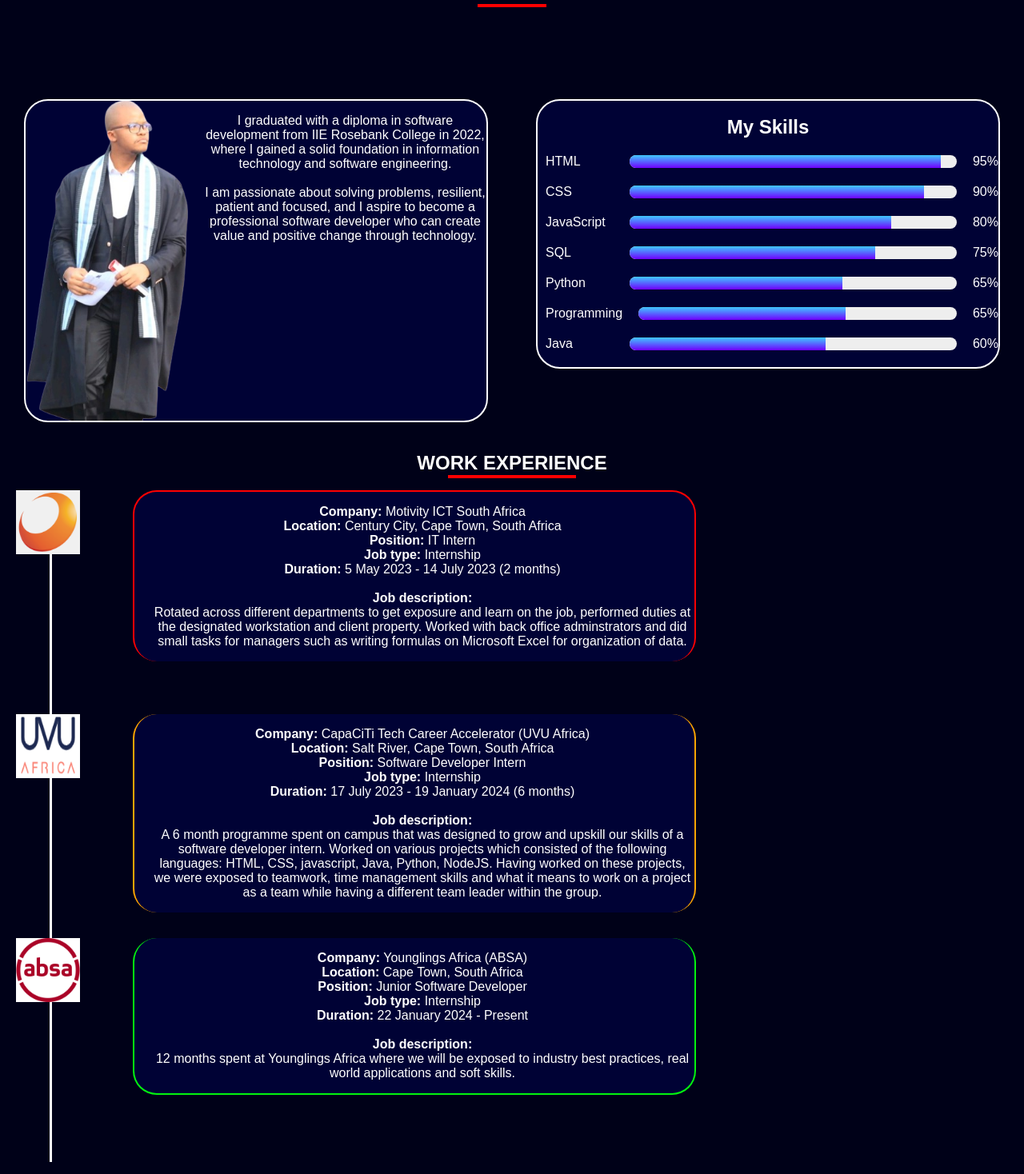
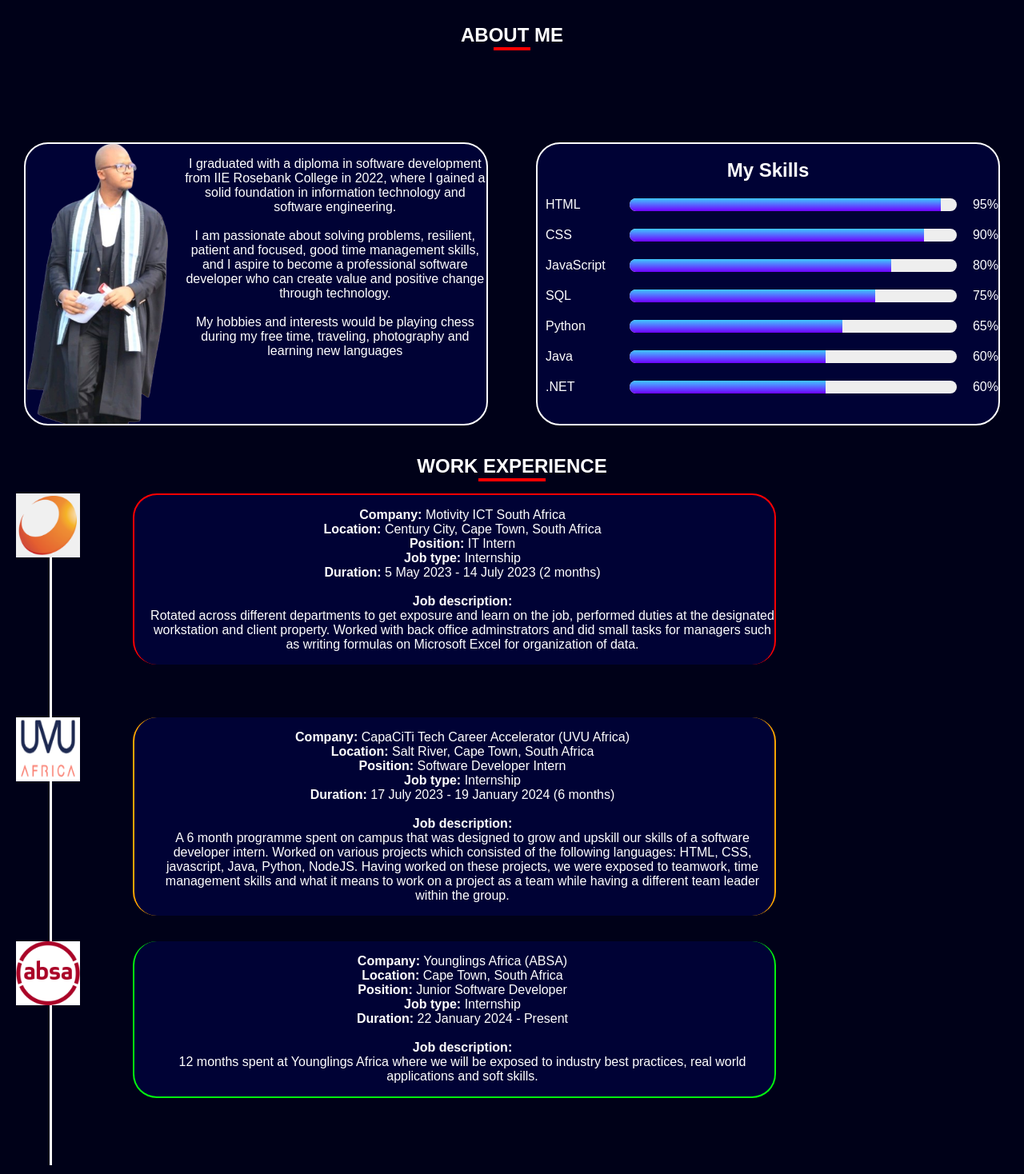
Before and after one commit to Lusa-mata/react-portfolio, a React (Create React App) app: page / in a window 1280 px wide. Shown: the part 842-2310 px from the top of the page at 80% size. Built offline with nearby package versions, Linux system fonts and the light colour scheme.

Commit message:
fixed work experience

```diff
--- a/src/App.css
+++ b/src/App.css
@@ -448,12 +448,13 @@ body {
   margin: auto;
   margin-top: 50px;
   font-size: 16px;
+
 }
 
 /* card for image in overview */
 .card-Overview img {
   width: 250px;
-  height: 400px;
+  height: 350px;
 }
 
 .card-Overview:hover {
@@ -467,7 +468,7 @@ body {
 /*card for skills*/
 .card-Skills {
 width: 45%;
-height: auto;
+height: 350px;
 color: white;
 background-color: #000235;
 border: 2px solid#fff;
@@ -773,7 +774,7 @@ p {
 }
 
 .card-experience-Motivity {
-  width: 700px;
+  width: 800px;
   height: auto;
   color: white;
   background-color: #000235;
@@ -784,7 +785,7 @@ p {
 }
 
 .card-experience-UVU {
-  width: 700px;
+  width: 800px;
   height: auto;
   color: white;
   background-color: #000235;
@@ -794,7 +795,7 @@ p {
 }
 
 .card-experience-ABSA {
-  width: 700px;
+  width: 800px;
   height: auto;
   color: white;
   background-color: #000235;
--- a/src/App.js
+++ b/src/App.js
@@ -58,7 +58,13 @@ function App() {
           <br />
           <br />
         </div>
+        <br />
+
       </div>
+      <br />
+          <br />
+          <br />
+
 
 
       {/*ABOUT ME section*/}
@@ -85,9 +91,12 @@ function App() {
             in 2022, where I gained a solid foundation in information technology and
             software engineering. <br></br><br></br>
 
-            I am passionate about solving problems, resilient, patient and focused, and I aspire
+            I am passionate about solving problems, resilient, patient and focused, good time management skills, and I aspire
             to become a professional software developer who can create value and positive
-            change through technology.
+            change through technology. <br></br><br></br>
+
+            My hobbies and interests would be playing chess during my free time, traveling, photography and learning
+            new languages
           </p>
         </div>
 
@@ -140,14 +149,6 @@ function App() {
             <div className="skill-percent-number">65%</div>
           </div>
 
-          {/* Programming */}
-          <div className="skill">
-            <div className="skill-name">Programming</div>
-            <div className="skill-level">
-              <div style={{ width: "65%" }} className="skill-percent"></div>
-            </div>
-            <div className="skill-percent-number">65%</div>
-          </div>
 
           {/* Java */}
           <div className="skill">
@@ -157,7 +158,17 @@ function App() {
             </div>
             <div className="skill-percent-number">60%</div>
           </div>
-        </div>
+
+
+          {/* .NET */}
+        <div className="skill">
+            <div className="skill-name">.NET</div>
+            <div className="skill-level">
+              <div style={{ width: "60%" }} className="skill-percent"></div>
+            </div>
+            <div className="skill-percent-number">60%</div>
+          </div>
+      </div>
       </div>
       <br></br>
 
@@ -380,6 +391,90 @@ function App() {
 
 
 
+    <br></br>
+    <br></br>
+    <br></br>
+    <br></br>
+    <br></br>
+
+
+    <br></br>
+    <br></br>
+    <br></br>
+    <br></br>
+    <br></br>
+    <br></br>
+    <br></br>
+
+
+    <br></br>
+    <br></br>
+    <br></br>
+    <br></br>
+    <br></br>
+    <br></br>
+    <br></br>
+
+
+    <br></br>
+    <br></br>
+    <br></br>
+    <br></br>
+    <br></br>
+    <br></br>
+    <br></br>
+
+
+    <br></br>
+    <br></br>
+    <br></br>
+    <br></br>
+    <br></br>
+    <br></br>
+    <br></br>
+
+
+    <br></br>
+    <br></br>
+    <br></br>
+    <br></br>
+    <br></br>
+    <br></br>
+    <br></br>
+
+
+    <br></br>
+    <br></br>
+    <br></br>
+    <br></br>
+    <br></br>
+    <br></br>
+    <br></br>
+
+
+    <br></br>
+    <br></br>
+    <br></br>
+    <br></br>
+    <br></br>
+    <br></br>
+    <br></br>
+
+
+    <br></br>
+    <br></br>
+    <br></br>
+    <br></br>
+    <br></br>
+    <br></br>
+    <br></br>
+
+
+
+
+
+
+
 
 
 </div>
```
